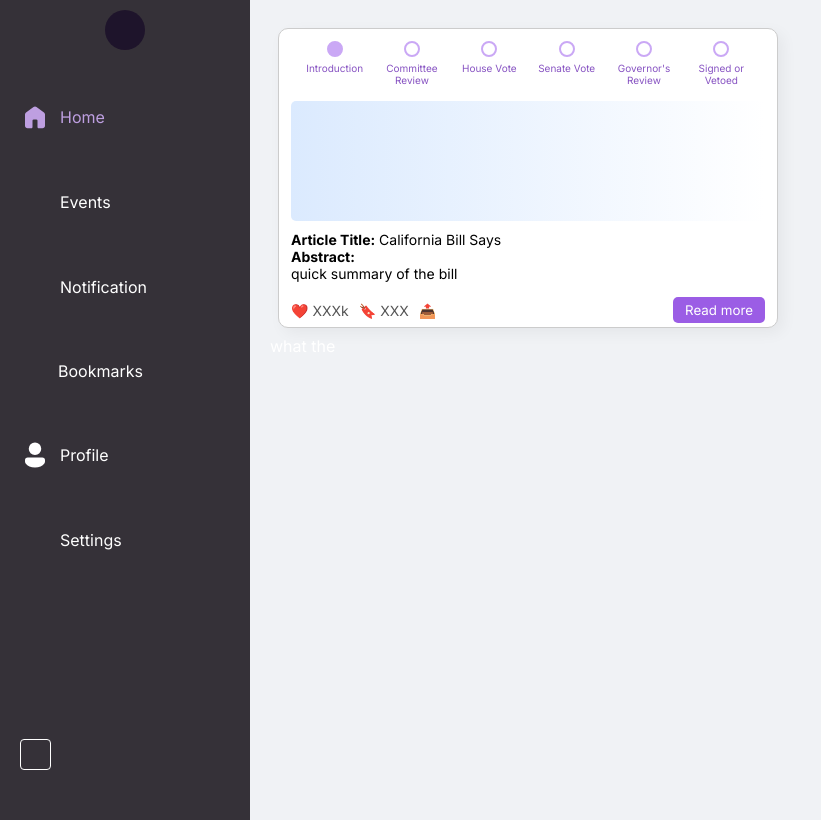
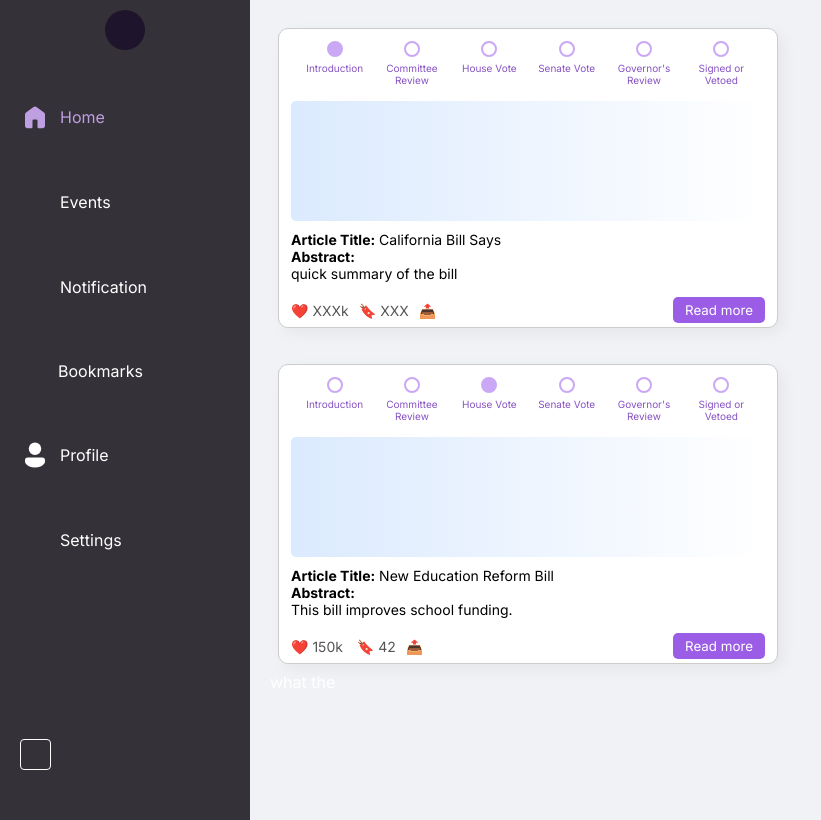
Before and after one commit to fizaxsheikh/civix, a React (Vite) app in the folder frontend/: page / in a window 1280 px wide. Shown: the whole page, without its empty margins (0-821 px from the left). Built offline with nearby package versions, Linux system fonts and the light colour scheme; some icons are missing.

Commit message:
2nd policy card added to webiste

```diff
--- a/frontend/src/policies-KS/Policies.css
+++ b/frontend/src/policies-KS/Policies.css
@@ -90,3 +90,9 @@
     border-radius: 5px;
     cursor: pointer;
   }
+
+  .card-container {
+    display: flex;
+    flex-direction: column;
+    gap: 20px; /* Adds space between cards */
+  }
--- a/frontend/src/policies-KS/policies.jsx
+++ b/frontend/src/policies-KS/policies.jsx
@@ -1,26 +1,55 @@
 
-// import profilePic from './headshot.jpeg'
+// import './Policies.css'; // make sure to import your CSS
 
-// function Policies(){
-//     return(
-//         <div className="policies">
-//             <img className= "policy-image" src = {profilePic} alt="bill"></img>
-//             <h2></h2>
-//             <p>My name is Kayleen Speller and I go to UCLA !!</p>
+// function Policies() {
+//   return (
+//     <div className="policies">
+//       {/* Progress Bar */}
+//       <div className="progress-bar">
+//         {["Introduction", "Committee Review", "House Vote", "Senate Vote", "Governor's Review", "Signed or Vetoed"].map((label, idx) => (
+//           <div className="step" key={idx}>
+//             <div className={`circle ${idx === 0 ? "active" : ""}`}></div>
+//             <div className="label">{label}</div>
+//           </div>
+//         ))}
+//       </div>
+
+//       {/* Image section */}
+//       <div className="image-section">
+//         {/* <span className="sparkle">✨</span>
+//         <span className="sparkle">✨</span> */}
+//       </div>
+
+//       {/* Text content */}
+//       <div className="text-content">
+//         <p><strong>Article Title:</strong> California Bill Says</p>
+//         <p><strong>Abstract:</strong></p>
+//         <p>quick summary of the bill</p>
+//       </div>
+
+//       {/* Footer */}
+//       <div className="card-footer">
+//         <div className="icons">
+//           <span>❤️ XXXk</span>
+//           <span>🔖 XXX</span>
+//           <span>📤</span>
 //         </div>
-//     )
-
+//         <button className="read-more">Read more</button>
+//       </div>
+//     </div>
+//   );
 // }
 
-// export default Policies
-
-import profilePic from './headshot.jpeg';
-import './Policies.css'; // make sure to import your CSS
+// export default Policies;
+import './Policies.css';
 
 function Policies() {
   return (
+    // Step 1: Wrap ALL cards in a container
+    <div className="card-container">
+
+      {/* --- First Card (Original) --- */}
       <div className="policies">
-      {/* Progress Bar */}
         <div className="progress-bar">
           {["Introduction", "Committee Review", "House Vote", "Senate Vote", "Governor's Review", "Signed or Vetoed"].map((label, idx) => (
             <div className="step" key={idx}>
@@ -29,21 +58,12 @@ function Policies() {
             </div>
           ))}
         </div>
-
-      {/* Image section */}
-      <div className="image-section">
-        {/* <span className="sparkle">✨</span>
-        <span className="sparkle">✨</span> */}
-      </div>
-
-      {/* Text content */}
+        <div className="image-section"></div>
         <div className="text-content">
           <p><strong>Article Title:</strong> California Bill Says</p>
           <p><strong>Abstract:</strong></p>
           <p>quick summary of the bill</p>
         </div>
-
-      {/* Footer */}
         <div className="card-footer">
           <div className="icons">
             <span>❤️ XXXk</span>
@@ -53,6 +73,33 @@ function Policies() {
           <button className="read-more">Read more</button>
         </div>
       </div>
+
+      {/* --- Second Card (Copy-Pasted & Modified) --- */}
+      <div className="policies">
+        <div className="progress-bar">
+          {["Introduction", "Committee Review", "House Vote", "Senate Vote", "Governor's Review", "Signed or Vetoed"].map((label, idx) => (
+            <div className="step" key={idx}>
+              <div className={`circle ${idx === 2 ? "active" : ""}`}></div> {/* Changed active step */}
+              <div className="label">{label}</div>
+            </div>
+          ))}
+        </div>
+        <div className="image-section"></div>
+        <div className="text-content">
+          <p><strong>Article Title:</strong> New Education Reform Bill</p> {/* Changed title */}
+          <p><strong>Abstract:</strong></p>
+          <p>This bill improves school funding.</p> {/* Changed text */}
+        </div>
+        <div className="card-footer">
+          <div className="icons">
+            <span>❤️ 150k</span> {/* Changed numbers */}
+            <span>🔖 42</span>
+            <span>📤</span>
+          </div>
+          <button className="read-more">Read more</button>
+        </div>
+      </div>
+    </div>
   );
 }
 
```
Lines whose indentation alone changed are shown as unchanged.
